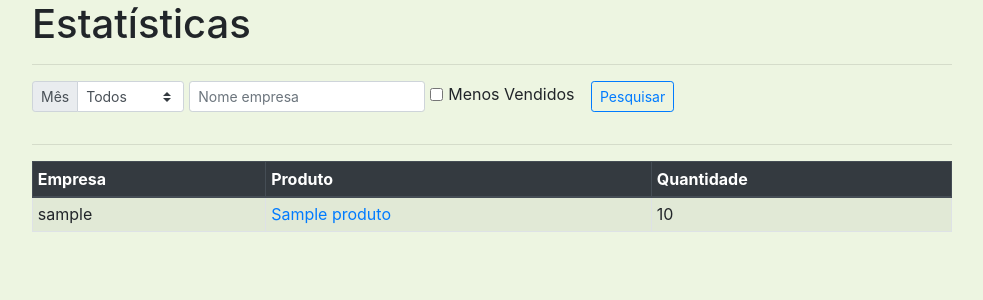
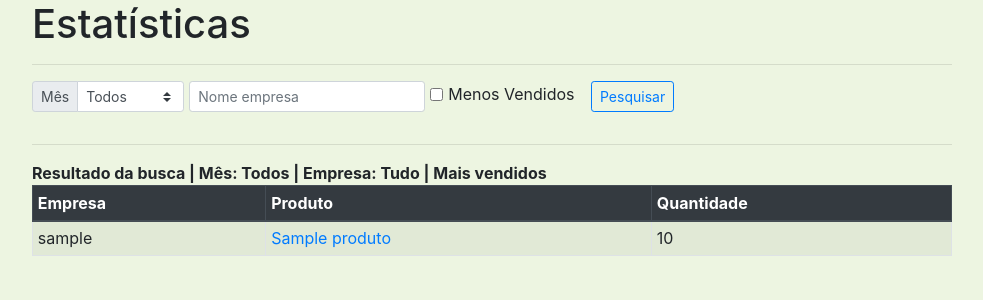
Before and after one commit to vitornr7/estoque-django, a Django app: page /estatisticas in a window 1280 px wide. Shown: the part 56-356 px from the top of the page, without its empty margins (148-1131 px from the left). Run offline with Django 3.2, Linux system fonts and the light colour scheme; a user stored in the database is signed in; tables that the repository leaves empty hold one stand-in row (values such as "Sample post"); some libraries are stand-ins or nearby versions.

Commit message:
estatisticas display

```diff
--- a/estoque/templates/estoque/estatisticas.html
+++ b/estoque/templates/estoque/estatisticas.html
@@ -49,6 +49,21 @@
 </form>
 
 <hr>
+
+<div class="row align-items-center">
+    <div class="col-auto">
+        <strong>
+            Resultado da busca
+            {% include 'estoque/pesquisa/pesq_mes.html' %}
+            {% if request.user.is_superuser %}{% include 'estoque/pesquisa/pesq_empresa.html' %}{% endif %}
+            {% if request.GET.menos_vendidos %}
+            | Menos vendidos
+            {% else %}
+            | Mais vendidos
+            {% endif %}
+        </strong>
+    </div>
+</div>
 
 <div class="table-responsive">
     <table class="table table-striped table-bordered table-sm">
--- /dev/null
+++ b/estoque/templates/estoque/pesquisa/pesq_mes.html
@@ -0,0 +1,27 @@
+{% if request.GET.mes == '1' %}
+    | Mês: Janeiro
+{% elif request.GET.mes == '2' %}
+    | Mês: Fevereiro
+{% elif request.GET.mes == '3' %}
+    | Mês: Março
+{% elif request.GET.mes == '4' %}
+    | Mês: Abril
+{% elif request.GET.mes == '5' %}
+    | Mês: Maio
+{% elif request.GET.mes == '6' %}
+    | Mês: Junho
+{% elif request.GET.mes == '7' %}
+    | Mês: Julho
+{% elif request.GET.mes == '8' %}
+    | Mês: Agosto
+{% elif request.GET.mes == '9' %}
+    | Mês: Setembro
+{% elif request.GET.mes == '10' %}
+    | Mês: Outubro
+{% elif request.GET.mes == '11' %}
+    | Mês: Novembro
+{% elif request.GET.mes == '12' %}
+    | Mês: Dezembro
+{% else %}
+    | Mês: Todos
+{% endif %}
```
